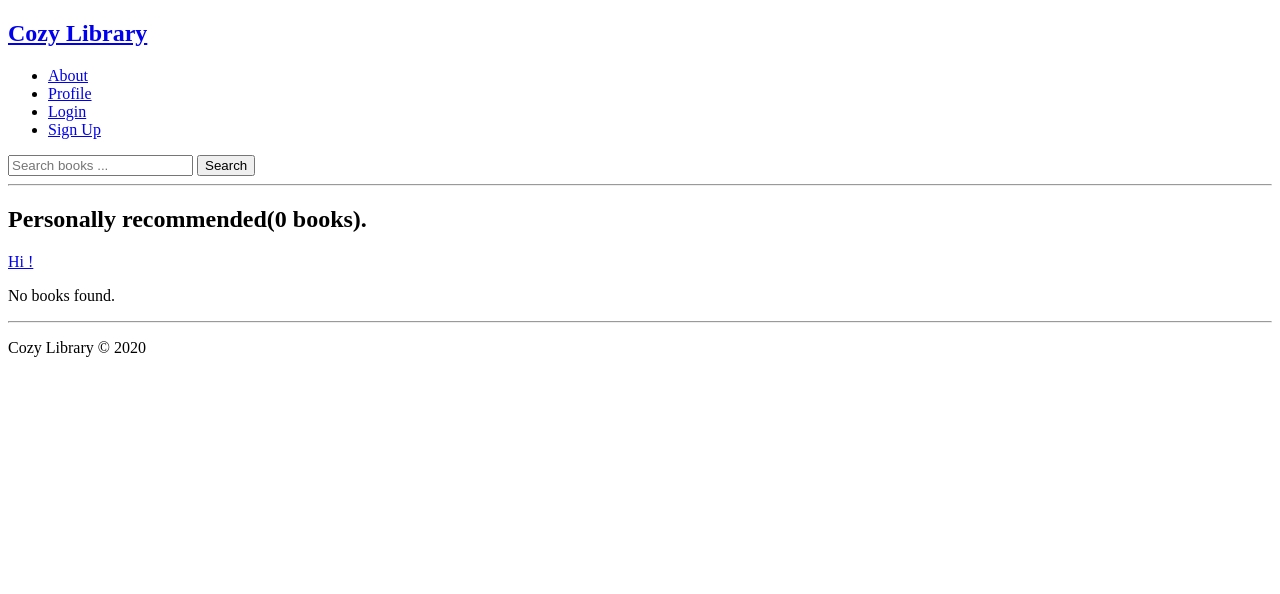
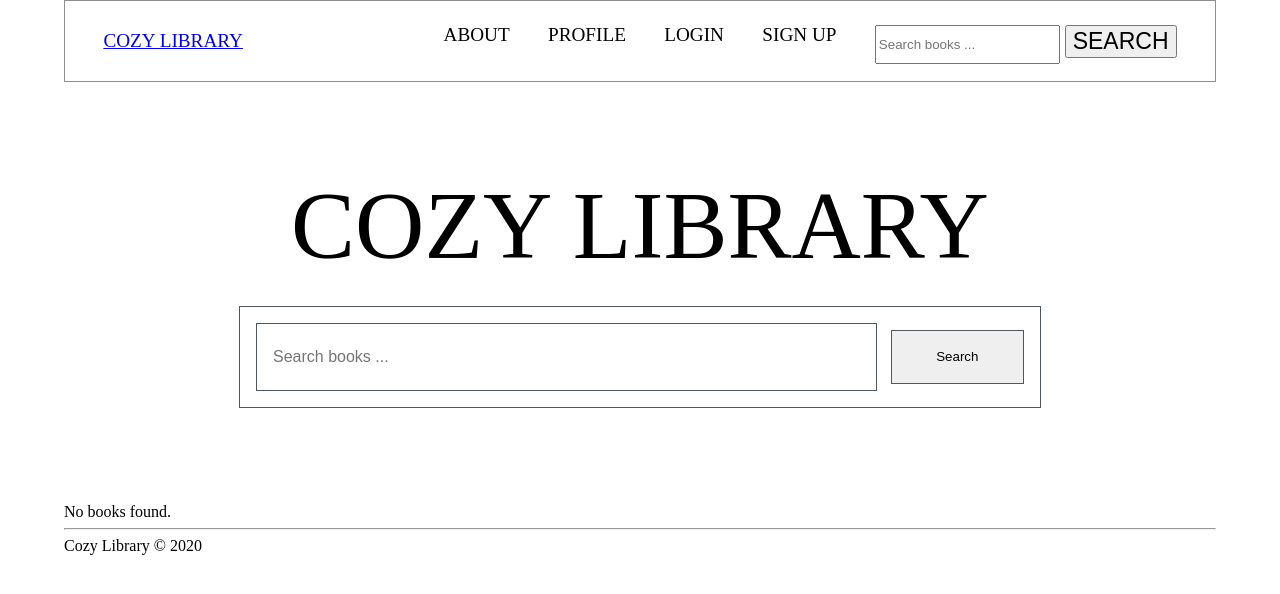
Before and after one commit to dapoadedire/cozylibrary, a Django app: page / in a window 1280 px wide. Shown: the top 594 px of the page. Run offline with Django 4.2, Linux system fonts and the light colour scheme; data that the repository does not hold is empty; some libraries are stand-ins or nearby versions.

Commit message:
refactor, add some css and js code

```diff
--- a/cozylibrary/models.py
+++ b/cozylibrary/models.py
@@ -44,8 +44,8 @@ class Book(models.Model):
     status = models.CharField(max_length=10, choices=STATUS_CHOICES, default="draft")
     slug = models.SlugField(max_length=15, unique=True, editable=False)
 
-    def __str__(self):
-        return f"{self.title } by  { self.author}"
+    # def __str__(self):
+    #     return f"{self.title } by  { self.author}"
 
     class Meta:
         ordering = ("-created_at",)
--- /dev/null
+++ b/static/css/reset.css
@@ -0,0 +1,44 @@
+
+html, body, div, span, applet, object, iframe,
+h1, h2, h3, h4, h5, h6, p, blockquote, pre,
+a, abbr, acronym, address, big, cite, code,
+del, dfn, em, img, ins, kbd, q, s, samp,
+small, strike, strong, sub, sup, tt, var,
+b, u, i, center,
+dl, dt, dd, ol, ul, li,
+fieldset, form, label, legend,
+table, caption, tbody, tfoot, thead, tr, th, td,
+article, aside, canvas, details, embed,
+figure, figcaption, footer, header, hgroup,
+menu, nav, output, ruby, section, summary,
+time, mark, audio, video {
+	margin: 0;
+	padding: 0;
+	border: 0;
+	font-size: 100%;
+	font: inherit;
+	vertical-align: baseline;
+}
+/* HTML5 display-role reset for older browsers */
+article, aside, details, figcaption, figure,
+footer, header, hgroup, menu, nav, section {
+	display: block;
+}
+body {
+	line-height: 1;
+}
+ol, ul {
+	list-style: none;
+}
+blockquote, q {
+	quotes: none;
+}
+blockquote:before, blockquote:after,
+q:before, q:after {
+	content: '';
+	content: none;
+}
+table {
+	border-collapse: collapse;
+	border-spacing: 0;
+}
--- a/static/css/style.css
+++ b/static/css/style.css
@@ -0,0 +1,146 @@
+:root {
+  --color-primary: #f00;
+  --color-secondary: #0f0;
+  --color-tertiary: #00f;
+}
+
+
+
+
+
+
+body{
+  display: grid;
+  /* justify-content: center; */
+}
+
+.wrapper{
+  max-width: 1500px;
+  width: 90%;
+  justify-self: center;
+}
+
+header{
+  min-height: 80px;
+  border: 1px solid rgba(0, 0, 0, 0.438);
+  display: flex;
+  justify-content: space-between;
+  align-items: center;
+  padding: 0 2em;
+  font-size: 1.2em;
+  text-transform: uppercase;
+}
+
+
+img {
+  display: block;
+  height: 200px;
+  width: 100%;
+  object-fit: cover;
+}
+
+nav{
+  display: flex;
+
+}
+
+nav input[type="text"]{
+  height: 100%;
+}
+
+nav button[type="submit"]{
+  height: 100%;
+  border: 1ps solid black;
+  font-size: 1.2em;
+  text-transform: uppercase;
+  cursor: pointer;
+}
+
+nav ul{
+  display: inline-flex;
+}
+
+nav ul li{
+  margin-left: 2em;
+}
+
+nav ul li a{
+  text-decoration: none;
+  color: rgb(0, 0, 0);
+
+}
+
+nav form{
+  margin-left: 2em;
+}
+
+.book-container{
+  display: grid;
+  grid-template-columns: repeat(auto-fit, minmax(300px, 1fr));
+  /* grid-template-rows: repeat(1, 1fr); */
+  /* grid-auto-flow: 1fr; */
+  gap: 2em;
+}
+
+.book-container .book-heading{
+  grid-column: 1/-1;
+  place-self: center;
+  font-size: 3em;
+}
+
+.book{
+ border: 1px solid rgba(80, 88, 94, 0.664);
+  padding: 1em;
+  background-color: rgba(218, 218, 218, 0.288);
+}
+
+.hero{
+  margin-top: 3em;
+  display: grid;
+  grid-template-columns: 1fr 4fr 1fr;
+  place-items: center;
+  row-gap: 2em;
+  margin: 3em 0;
+  padding: 3em 0;
+}
+
+.hero >*{
+  grid-column: 2/3;
+
+}
+
+
+.hero-title{
+  font-size: clamp(3em, 10vw, 6em);
+}
+
+
+.hero-form{
+  display: flex;
+  justify-content: space-between;
+  align-items: center;
+  padding: 1em;
+  width: 100%;
+  border: 1px solid rgb(80, 88, 94);
+}
+
+.hero-form input{
+  flex: 1;
+  height: 4em;
+  border: 1px solid rgb(80, 88, 94);
+  font-size: 1em;
+  padding-left: 1em;
+
+}
+
+.hero-form button{
+  border: 1px solid rgb(80, 88, 94);
+  margin-left: 1em;
+  width: 10em;
+  height: 4em;
+  cursor: pointer;
+}
+
+.hero-form button:focus{
+  outline: none;
+}
--- /dev/null
+++ b/static/js/script.js
@@ -0,0 +1,6 @@
+
+
+const allBooks = document.querySelectorAll('.book');
+const allBooksArray = Array.from(allBooks);
+
+console.log(allBooksArray);
--- a/templates/base.html
+++ b/templates/base.html
@@ -2,27 +2,31 @@
 
 {% load static %}
 <html lang="en">
+
 <head>
   <meta charset="utf-8">
   <meta http-equiv="X-UA-Compatible" content="IE=edge">
   <meta name="viewport" content="width=device-width, initial-scale=1">
+  <link rel="stylesheet" href="{% static 'css/reset.css' %}" />
   <link rel="stylesheet" href="{% static 'css/style.css' %}" />
-        <link rel="shortcut icon" type="image/png" href="{% static 'favicon.ico' %}"/>
+  <link rel="shortcut icon" type="image/png" href="{% static 'favicon.ico' %}" />
+
   {% block title %}
   <title>CozyLibrary</title>
   {% endblock title %}
 </head>
 
 <body>
+  <div class="wrapper">
   <header>
+    <div class="logo">
+      <a href="{% url 'book:home' %}">
+        <h2>Cozy Library</h2>
+      </a>
+
+    </div>
+
     <nav>
-                <div>
-                  <a href="{% url 'book:home' %}"><h2>Cozy Library</h2></a>
-
-                  <div >
-
-
-
       <ul>
         {% if user.is_superuser %}
         <li>
@@ -52,15 +56,37 @@
 
       </ul>
 
-                    <form  method="get" action="{% url 'book:search' %}">
-                      <input name="search_query" type="text" placeholder="Search books ..." required >
+      <form method="get" action="{% url 'book:search' %}">
+        <input name="search_query" type="text" placeholder="Search books ..." required>
         <button type="submit">Search</button>
       </form>
-                  </div>
-                </div>
+
     </nav>
-              <hr>
   </header>
+
+
+
+
+
+
+
+
+
+
+
+
+
+
+
+
+
+
+
+
+
+
+
+
 
   <main>
     {% block content %}
@@ -71,6 +97,9 @@
     <hr>
     <p>Cozy Library &copy; 2020</p>
   </footer>
+</div>
   <script type="text/javascript" src="{% static 'ckeditor/ckeditor-init.js' %}"></script>
   <script type="text/javascript" src="{% static 'ckeditor/ckeditor/ckeditor.js' %}"></script>
+  <script type="text/javascript" src="{% static 'js/script.js' %}"></script>
+</body>
 </html>
--- a/templates/book_list.html
+++ b/templates/book_list.html
@@ -5,21 +5,31 @@
 {% endblock title %}
 
 {% block content %}
-    <div>
-        <div>
-            <h2>Personally recommended({{ books.count }} books).</h2>
-            <a href="#">Hi {{ user.username }}!</a>
-        </div>
-        <div>
+    <section>
+        <section class="hero">
+<h2 class="hero-title">COZY LIBRARY</h2>
+
+                <form class="hero-form" method="get" action="{% url 'book:search' %}">
+                    <input name="search_query" type="text" placeholder="Search books ..." required >
+                    <button type="submit">Search</button>
+                  </form>
+
+        </section>
+
+
+
+        <div class="book-container">
+
             {% if books %}
+            <h2 class="book-heading">Recommended Books</h2>
             {% for book in books %}
-            <div>
+
+            <div class="book">
                 <a href="{{ book.get_absolute_url }}">
                 <div>
                     <img src="{{ book.cover_image.url}}" >
                     <div >
-                      <p >{{ book.title }} | {{ book.author }}</p>
-                      <p >Genre: {{ book.genre }}</p>
+                      <p >{{ book.title }} by {{ book.author }}</p>
                     </div>
                 </div>
                 </a>
@@ -45,6 +55,6 @@
             </ul>
         </nav>
         {% endif %}
-    </div>
+    </section>
 
 {% endblock content %}
```
Also changed, not shown: 1 other file. Lines whose indentation alone changed are shown as unchanged.
